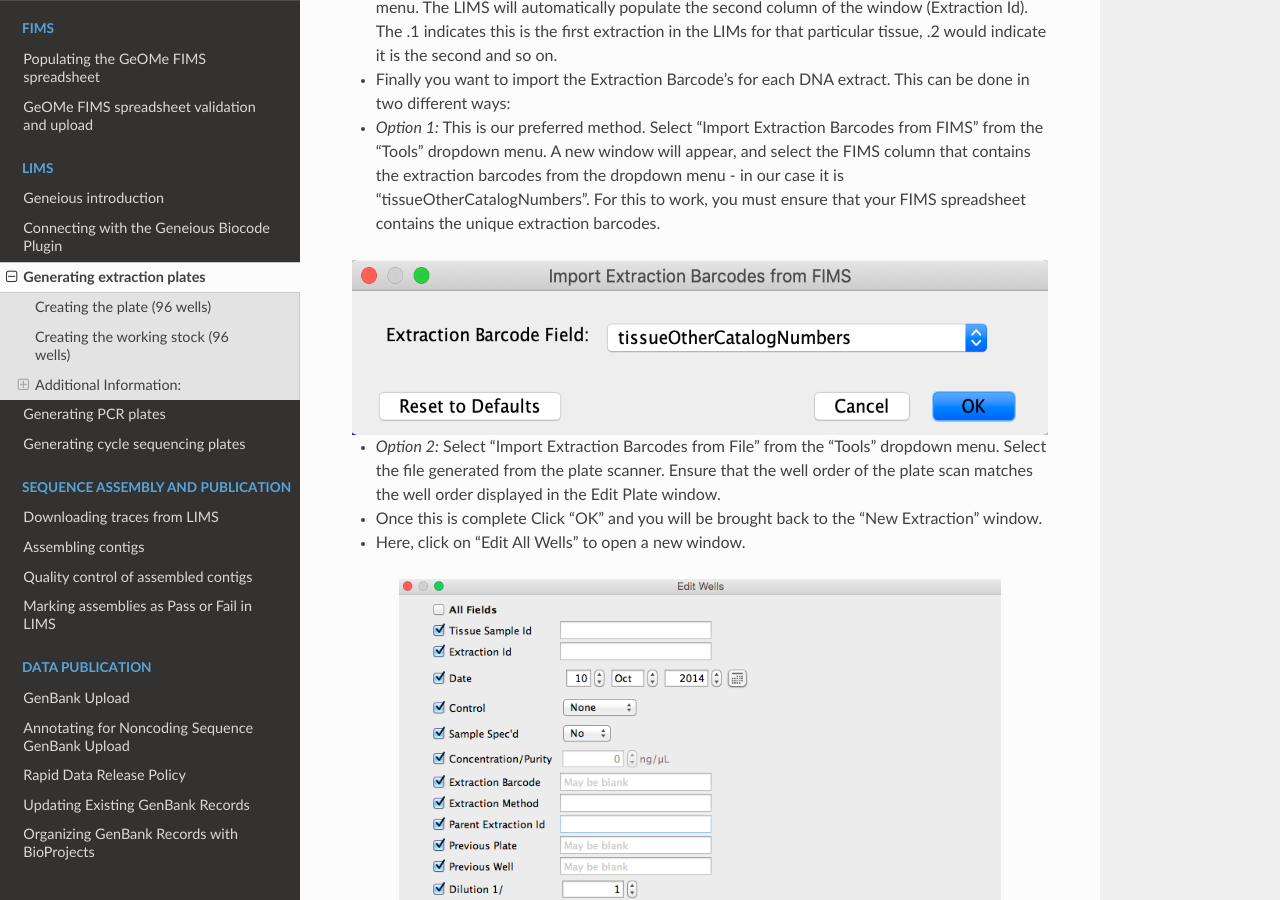
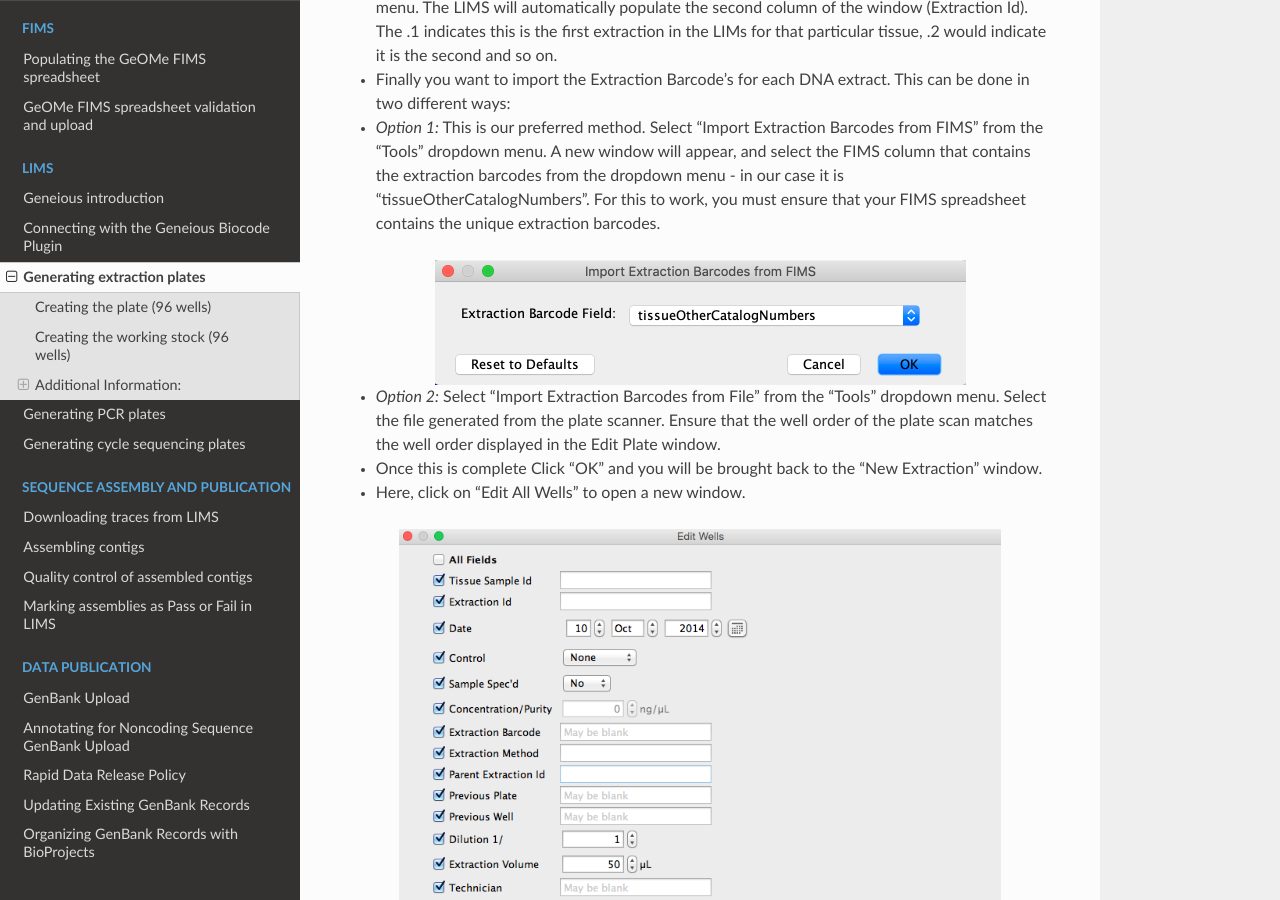
Before and after one commit to SIBarcodeNetwork/ReadtheDocsMaster, a Sphinx documentation site: the page built from Docs/extraction_plates.rst, in a window 1280 px wide and 900 px high, scrolled down 2340 px. Built offline with Sphinx 7.4.7 and the Read the Docs theme 2.0.0, drawn with Linux system fonts in a browser that asks for light colours.

Commit message:
Scaled images
Scaled new images to 50%

```diff
--- a/Docs/extraction_plates.rst
+++ b/Docs/extraction_plates.rst
@@ -57,7 +57,7 @@ To create an extraction plate:
 
 .. figure:: /images/import_extraction_barcode_FIMS.png
   :align: center
-  :scale: 70 %
+  :scale: 50 %
 
 * *Option 2:* Select "Import Extraction Barcodes from File" from the "Tools" dropdown menu. Select the file generated from the plate scanner. Ensure that the well order of the plate scan matches the well order displayed in the Edit Plate window.
 
@@ -85,7 +85,7 @@ After the initial extraction plate has been created in the LIMS, you can easily
 
 .. image:: /images/new_working_stock.png
    :align: center
-   :scale: 80%
+   :scale: 50%
 
 •	As before, a new window will open displaying a plate map, except this time most of the data should already be populated. Go ahead and give your working stock a name, following the LIMS naming conventions.
 •	Click on Bulk Edit to see the data that was pulled in from the extraction plate. You will notice that the Extraction Barcodes column is empty. We need to tell the LIMS we are using DNA from this same extraction.
@@ -94,7 +94,7 @@ After the initial extraction plate has been created in the LIMS, you can easily
 
 .. image:: /images/extractions_already_exist.png
    :align: center
-   :scale: 80%
+   :scale: 50%
 
 •	Click the Create aliquots button.
 •	Click Save to save your working stock plate to the LIMS.
@@ -131,7 +131,7 @@ The available fields are shown in the left hand pane, and when fields are in the
 
 .. figure:: /images/display_options.png
   :align: center
-  :scale: 70 %
+  :scale: 50 %
 
 Each well can be color-coded according to a particular field value. To select the field for color-coding use the "Color wells based on" drop-down menu found at bottom of the dialog window. All possible values for that field will be displayed and a color can be assigned to each of the values using the color chart.
 
```
